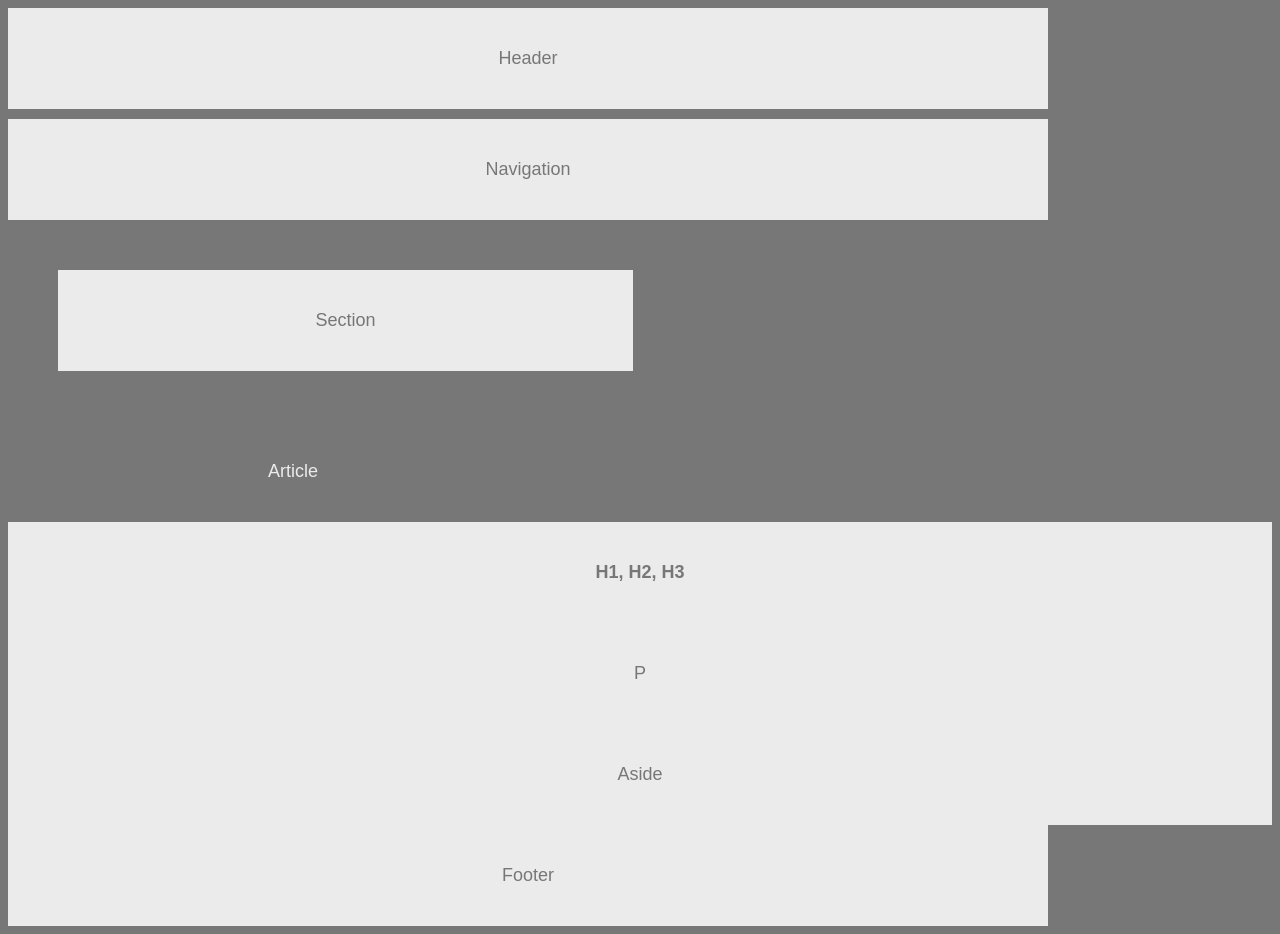
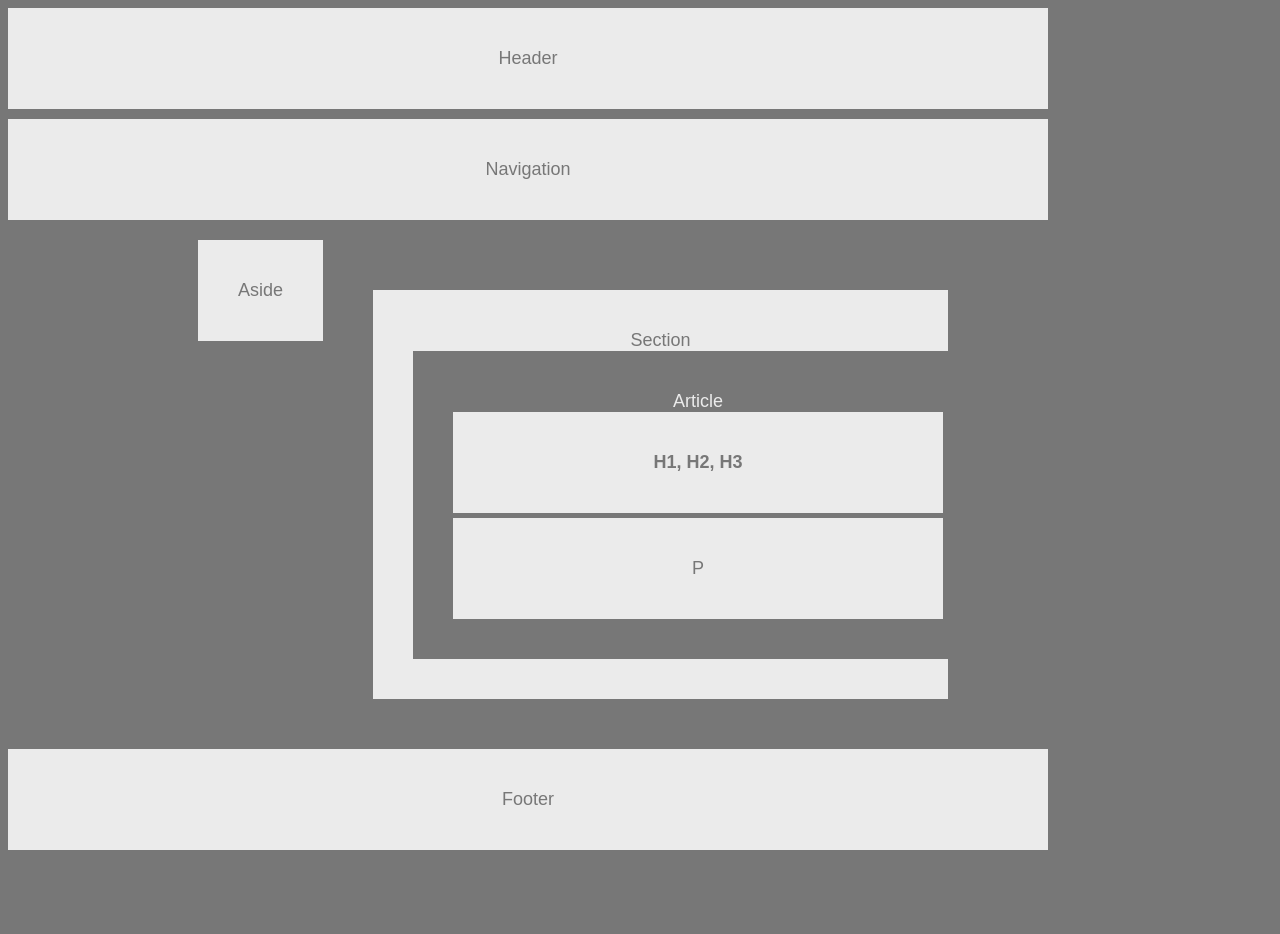
Before and after one commit to tsegagenesis/HW-Wireframe, a plain HTML site: page index.html in a window 1280 px wide. After the commit the page ends 858 px from the top, so only its background shows below. Drawn offline with Linux system fonts and the light colour scheme.

Commit message:
edits to CSS and HTML in Index.html

```diff
--- a/index.html
+++ b/index.html
@@ -22,6 +22,10 @@ body {
     }
    */
 
+    .clearfix {
+        overflow:auto;
+    }
+
     .header {
         width: 960px;
          padding: 40px;
@@ -44,9 +48,11 @@ body {
          width: 495px;
          padding: 40px;
          margin: 50px;
+         float: right;
          text-align: center;
          background: #ebebeb;
          color: #777;
+
           }
 
     .article    {
@@ -62,7 +68,7 @@ body {
          top: 0;
          left: 0;
          padding: 40px;
-         margin: 0;
+         margin-bottom: 5px;
          text-align: center;
          background: #ebebeb;
          font-weight: bold;
@@ -80,8 +86,7 @@ body {
           }
 
     .aside    {
-         top: 0;
-         left: 0;
+         float: right;
          padding: 40px;
          margin: 0;
          text-align: center;
@@ -97,23 +102,30 @@ body {
          background: #ebebeb;
          color: #777;
           }
-
-
+    .middle {
+        width:990px;
+    }
     </style>
 
 </head>
 <body>
 
-
     <div class="header">Header</div>
     <div class="nav">Navigation</div>
-    <div class ="wrapper">
-    <div class="section">Section</div>
-    <div class="article">Article</div>
-    <div class="header2">H1, H2, H3</div>
-    <div class="p">P</div>
-    <div class="aside">Aside</div>
-    <div class="footer">Footer</div>
+    <div class ="wrapper"></div>
+    <div class="clearfix">
+       <div class="middle">
+        <section class="section">Section
+            <div class="article">Article
+            <div class="header2">H1, H2, H3</div>
+            <div class="p">P</div>
+            </div>
+        </section>
+        <div class="aside">Aside</div>
+       </div>
+    </div>
+    </section>
+    <footer class="footer">Footer</footer>
     </div>
 </body>
 </html>
```
